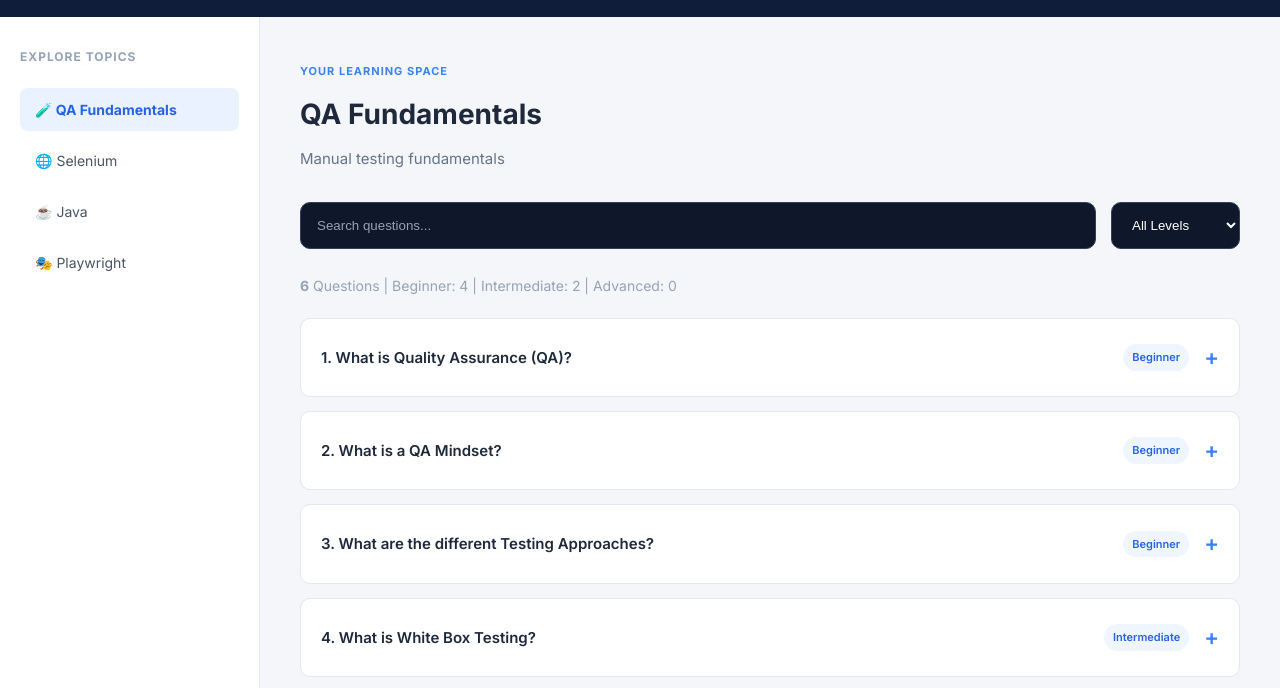
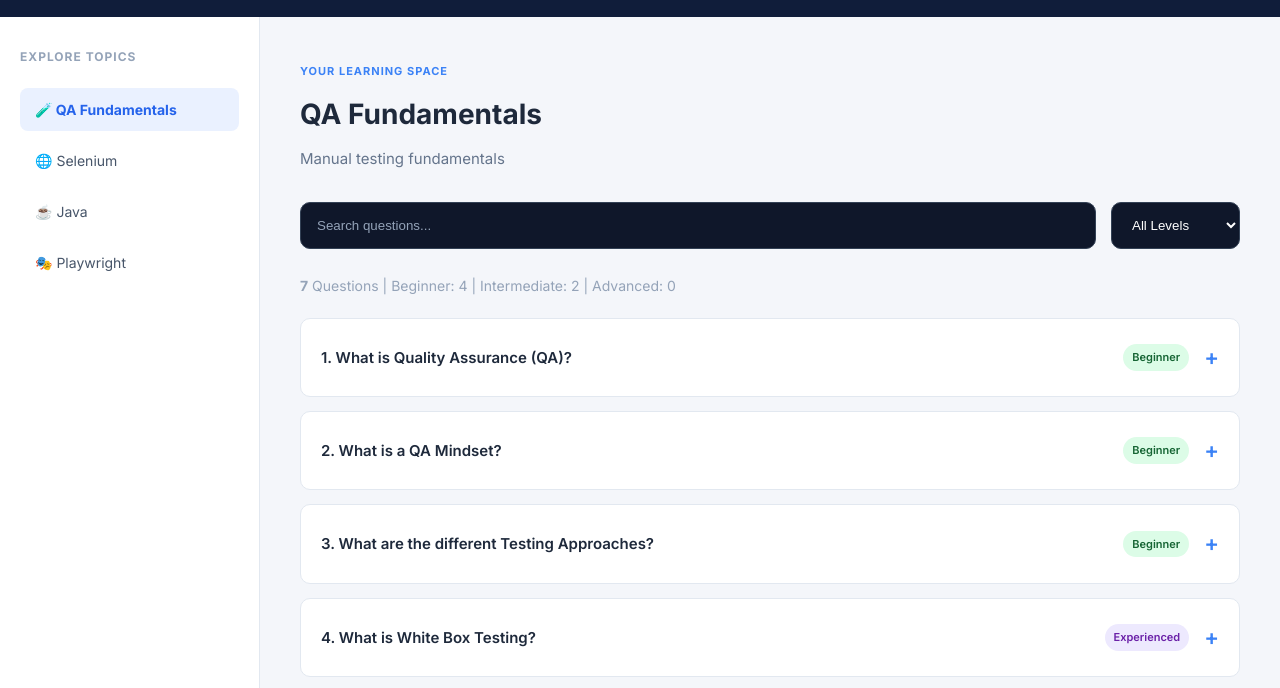
Before and after one commit to ajay-ryhan/Interview-Questions-Hub, a plain HTML site: page index.html in a window 1280 px wide. Both pictures are taken after a click on the button "Start Exploring Interview Questions →". Shown: the part 84-772 px from the top of the page. Drawn offline with Linux system fonts and the light colour scheme.

Commit message:
Adding style and theme for level badge

```diff
--- a/css/style.css
+++ b/css/style.css
@@ -718,3 +718,29 @@ footer {
 
     white-space: pre-wrap;
 }
+
+/* Difficulty Badge Colors */
+
+.difficulty-badge {
+    display: inline-block;
+    padding: 4px 12px;
+    margin-left: 10px;
+    border-radius: 20px;
+    font-size: 12px;
+    font-weight: 600;
+}
+
+.difficulty-badge.beginner {
+    background: #dcfce7;
+    color: #166534;
+}
+
+.difficulty-badge.intermediate {
+    background: #ffedd5;
+    color: #9a3412;
+}
+
+.difficulty-badge.experienced {
+    background: #ede9fe;
+    color: #6b21a8;
+}
--- a/data/qa.json
+++ b/data/qa.json
@@ -93,6 +93,165 @@
         "User Perspective"
       ],
       "label": "Beginner"
+    },
+
+    {
+      "questions": [
+        {
+          "id": 7,
+          "level": "Beginner",
+          "label": "Beginner",
+          "topic": "Functional Testing",
+          "question": "What is Functional Testing?",
+          "answer": "Functional Testing is a type of software testing that validates whether an application works according to its functional requirements and specifications. It checks individual features by providing inputs and verifying whether the actual outputs match the expected results.",
+          "realTimeExample": "Consider an online shopping application. When a user adds a product to the cart and clicks Checkout, Functional Testing verifies whether the product is added correctly, the price is calculated correctly, and the checkout process works as expected.",
+          "buzzWords": [
+            "Functional Requirements",
+            "Specifications",
+            "Input",
+            "Expected Output",
+            "Actual Output",
+            "Feature Validation"
+          ]
+        },
+        {
+          "id": 8,
+          "level": "Beginner",
+          "label": "Beginner",
+          "topic": "UAT",
+          "question": "What is UAT (User Acceptance Testing)?",
+          "answer": "User Acceptance Testing (UAT) is a type of testing performed by end users or clients to verify whether the software meets their business requirements and is ready for production. It is generally performed in the final phase of testing after functional, integration, and system testing.",
+          "realTimeExample": "A banking application is developed with a fund transfer feature. Before releasing it to customers, bank employees test the application using real business scenarios to confirm that money transfers, transaction history, and confirmations work according to their expectations.",
+          "buzzWords": [
+            "User Acceptance Testing",
+            "End User",
+            "Client",
+            "Business Requirements",
+            "Production Environment",
+            "Final Testing Phase"
+          ]
+        },
+        {
+          "id": 9,
+          "level": "Intermediate",
+          "label": "Intermediate",
+          "topic": "Exploratory Testing",
+          "question": "What is Exploratory Testing?",
+          "answer": "Exploratory Testing is a testing approach in which testers learn about the application while simultaneously exploring and testing it. It involves experimentation, observation, questioning, investigation, and identifying unexpected defects without strictly following predefined test cases.",
+          "realTimeExample": "While testing a login page, instead of following only predefined test cases, a tester tries different combinations such as entering spaces, using special characters, refreshing the page, opening multiple tabs, and submitting the form repeatedly to discover unexpected issues.",
+          "buzzWords": [
+            "Exploration",
+            "Experimentation",
+            "Observation",
+            "Investigation",
+            "Unscripted Testing",
+            "Unexpected Defects"
+          ]
+        },
+        {
+          "id": 10,
+          "level": "Beginner",
+          "label": "Beginner",
+          "topic": "Sanity Testing",
+          "question": "What is Sanity Testing?",
+          "answer": "Sanity Testing is a type of software testing performed after receiving a build containing minor changes or bug fixes. Its purpose is to verify that the specific changes are working as expected and that they have not introduced obvious issues. If sanity testing fails, the build may be rejected without proceeding to extensive testing.",
+          "realTimeExample": "Suppose a developer fixes a bug in the password reset feature. The tester performs sanity testing by checking whether the password reset functionality now works correctly and whether the related changes are behaving as expected.",
+          "buzzWords": [
+            "Minor Changes",
+            "Bug Fixes",
+            "Build Verification",
+            "Focused Testing",
+            "Quick Validation",
+            "Build Rejection"
+          ]
+        },
+        {
+          "id": 11,
+          "level": "Beginner",
+          "label": "Beginner",
+          "topic": "Regression Testing",
+          "question": "What is Regression Testing?",
+          "answer": "Regression Testing is a type of software testing performed to ensure that recent code changes, enhancements, or bug fixes have not negatively affected existing functionality. Previously executed test cases are re-executed to verify that existing features continue to work correctly.",
+          "realTimeExample": "Suppose a shopping application introduces a new discount feature. Regression testing verifies that existing features such as login, product search, adding items to the cart, payment, and order history continue to work correctly after the new feature is implemented.",
+          "buzzWords": [
+            "Code Changes",
+            "Existing Functionality",
+            "Re-execution",
+            "Bug Fixes",
+            "Impact Analysis",
+            "Backward Compatibility"
+          ]
+        },
+        {
+          "id": 12,
+          "level": "Beginner",
+          "label": "Beginner",
+          "topic": "Smoke Testing",
+          "question": "What is Smoke Testing?",
+          "answer": "Smoke Testing is a preliminary testing process performed on a new software build to verify whether its critical functionalities are working and whether the build is stable enough for further testing. It consists of a minimal set of important test cases.",
+          "realTimeExample": "After receiving a new build of an e-commerce application, the tester checks whether the application launches, users can log in, products are displayed, items can be added to the cart, and the checkout page opens. If these basic features fail, the build is rejected for further testing.",
+          "buzzWords": [
+            "Build Verification",
+            "Build Stability",
+            "Critical Functionalities",
+            "Basic Test Cases",
+            "Preliminary Testing",
+            "Build Acceptance"
+          ]
+        },
+        {
+          "id": 13,
+          "level": "Beginner",
+          "label": "Beginner",
+          "topic": "Unit Testing",
+          "question": "What is Unit Testing?",
+          "answer": "Unit Testing is a software testing technique in which individual components, such as functions, methods, or modules, are tested independently to verify their correctness. It is generally performed by developers during the development process and is often automated.",
+          "realTimeExample": "Consider a Java application with a method that calculates the total price of products. A developer writes unit tests to verify whether the method returns the correct total for different input values, without testing the entire application.",
+          "buzzWords": [
+            "Individual Components",
+            "Functions",
+            "Methods",
+            "Independent Testing",
+            "Developers",
+            "Automated Tests"
+          ]
+        },
+        {
+          "id": 14,
+          "level": "Intermediate",
+          "label": "Intermediate",
+          "topic": "Integration Testing",
+          "question": "What is Integration Testing?",
+          "answer": "Integration Testing is a type of testing in which two or more software modules are combined and tested as a group. Its main objective is to identify defects in the interaction and communication between integrated modules, including data exchange between them.",
+          "realTimeExample": "In an online shopping application, the Login module, Cart module, Payment module, and Order module may work individually. Integration Testing verifies whether these modules communicate correctly, such as whether the selected cart items and total amount are correctly passed to the payment module.",
+          "buzzWords": [
+            "Module Integration",
+            "Data Communication",
+            "Module Interaction",
+            "Interface Testing",
+            "Combined Modules",
+            "Data Exchange"
+          ]
+        },
+        {
+          "id": 15,
+          "level": "Intermediate",
+          "label": "Intermediate",
+          "topic": "Mocking",
+          "question": "What is Mocking in Testing?",
+          "answer": "Mocking is a testing technique in which real dependencies, such as databases, APIs, or external services, are replaced with simulated objects that imitate their behavior. It helps testers isolate the component being tested and verify its interactions with dependencies without relying on actual external systems.",
+          "realTimeExample": "Suppose a login application communicates with an external authentication API. During testing, instead of calling the real API, a mock object returns predefined responses such as successful login or invalid credentials. This allows the login functionality to be tested independently.",
+          "buzzWords": [
+            "Mock Objects",
+            "Simulated Dependencies",
+            "API",
+            "Database",
+            "Test Isolation",
+            "Predefined Responses",
+            "External Services"
+          ]
+        }
+      ]
     }
   ]
 }
--- a/js/app.js
+++ b/js/app.js
@@ -592,18 +592,38 @@ function displayQuestions(
             questionText.textContent =
                 `${item.id || index + 1}. ${item.question}`;
 
+
             const difficulty =
-                document.createElement(
-                    "small"
-                );
+                document.createElement("small");
 
-            difficulty.className =
-                "difficulty-badge";
+            difficulty.className = "difficulty-badge";
+
+            const difficultyLevel = (
+                item.difficulty ||
+                item.label ||
+                item.level ||
+                "General"
+            ).toLowerCase();
+
+            if (difficultyLevel === "beginner") {
+                difficulty.classList.add("beginner");
+            }
+            else if (difficultyLevel === "intermediate") {
+                difficulty.classList.add("intermediate");
+            }
+            else if (
+                difficultyLevel === "experienced" ||
+                difficultyLevel === "expert"
+            ) {
+                difficulty.classList.add("experienced");
+            }
 
             difficulty.textContent =
                 item.difficulty ||
+                item.label ||
                 item.level ||
                 "General";
+
 
             summary.append(
                 questionText,
```
